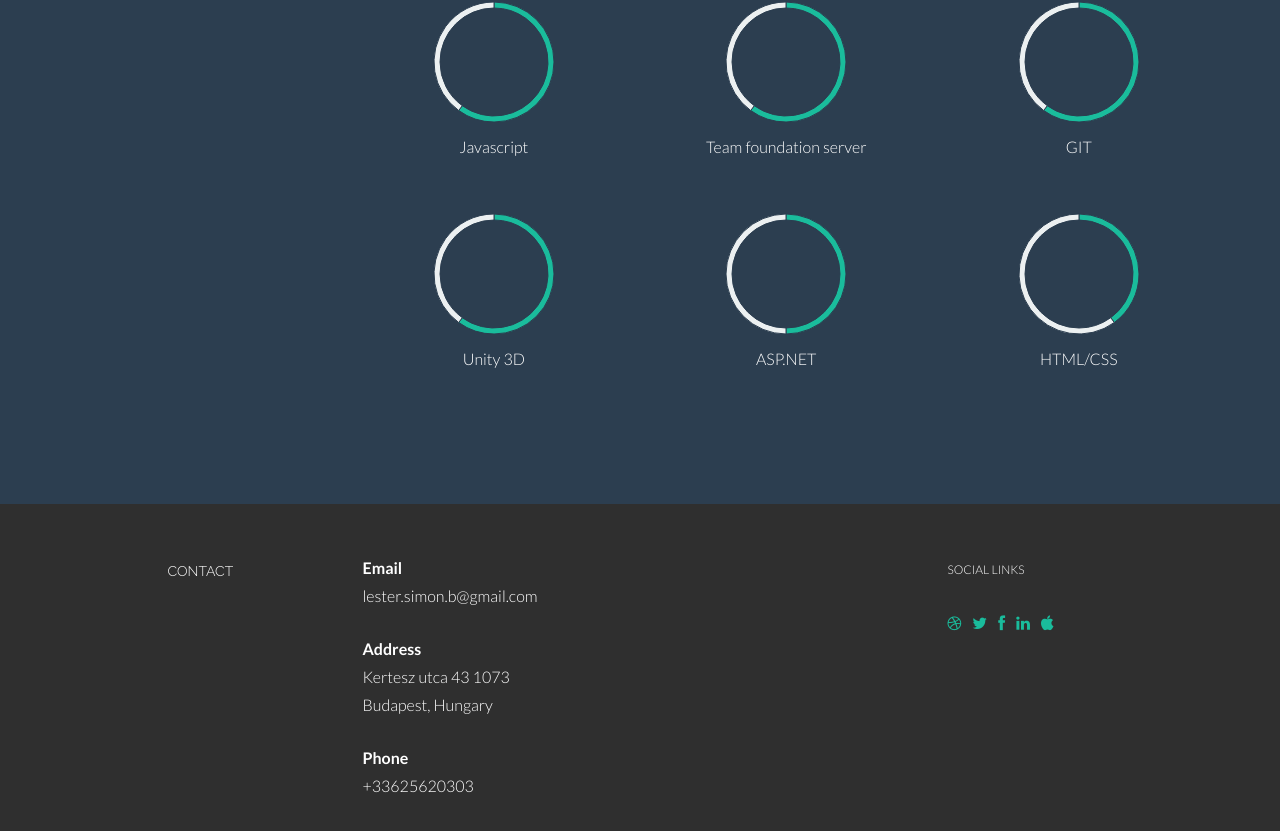
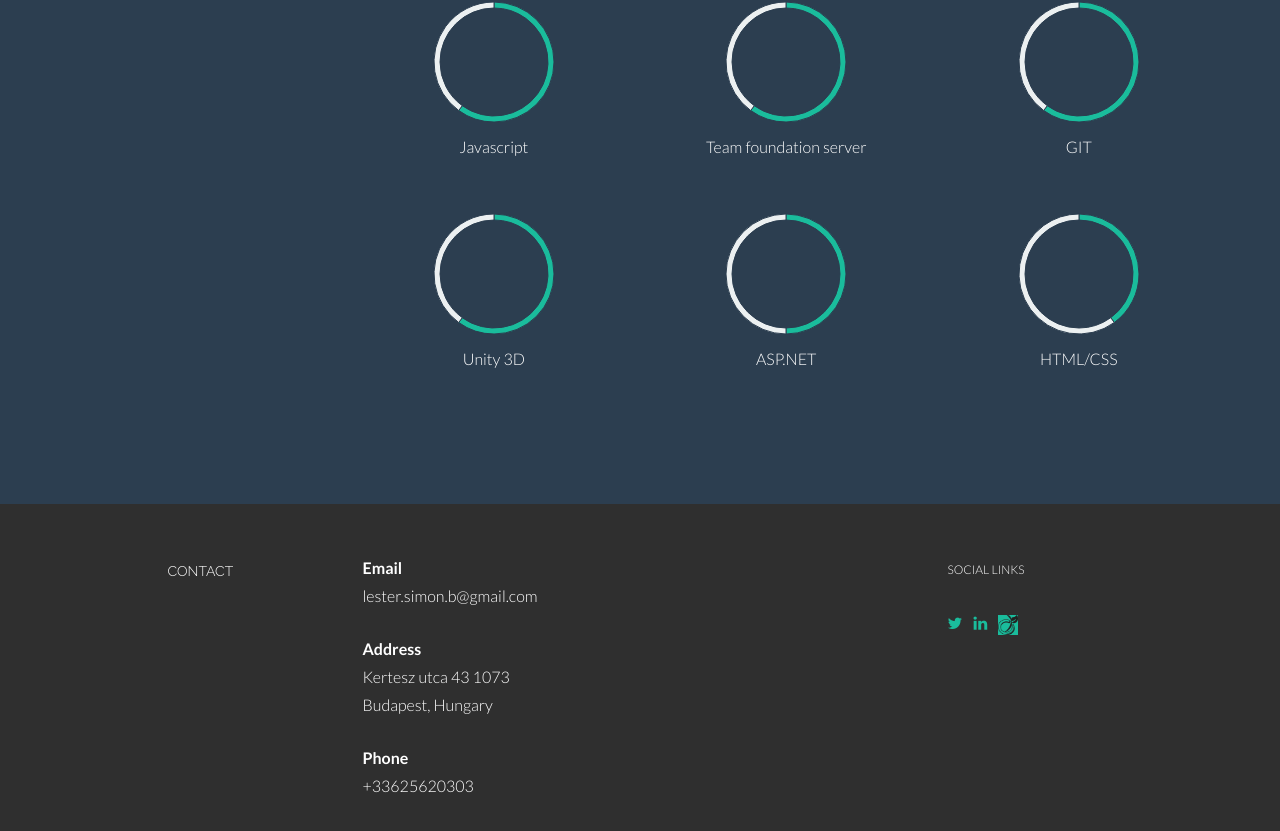
Before and after one commit to lester-s/SitePerso, a plain HTML site: page index.html in a window 1280 px wide. Shown: the part 2458-3289 px from the top of the page. Drawn offline with Linux system fonts and the light colour scheme.

Commit message:
social links

```diff
--- a/assets/css/main.css
+++ b/assets/css/main.css
@@ -251,6 +251,12 @@ a:after {
 	color: #1abc9c;
 }
 
+.viadeoImage {
+    width: 20px;
+    height: 20px;
+    background-color: #1abc9c;
+}
+
 /* Copyright Wrap */
 
 #c {
--- a/index.html
+++ b/index.html
@@ -451,13 +451,10 @@
 				<div class="col-lg-3">
 					<p><sm>SOCIAL LINKS</sm></p>
 					<p>
-						<a href="#"><i class="icon-dribbble"></i></a>
-						<a href="#"><i class="icon-twitter"></i></a>
-						<a href="#"><i class="icon-facebook"></i></a>
-						<a href="#"><i class="icon-linkedin"></i></a>
-						<a href="#"><i class="icon-apple"></i></a>
-
-					</p>
+						<a href="https://twitter.com/Simon_Le_Ster"><i class="icon-twitter"></i></a>
+                        <a href="https://www.linkedin.com/in/simon-le-ster-a8329677?trk=nav_responsive_tab_profile"><i class="icon-linkedin"></i></a>
+                        <a href="http://www.viadeo.com/p/0022ezxv9904tjr2"><img class="viadeoImage" src="assets/img/icons/icon_viadeo.png"></a>
+                    </p>
 				</div>
 			</div><!--/.row -->
 		</div><!--/.container -->
```
Also changed, not shown: assets/img/icons/icon_viadeo.png (added).
